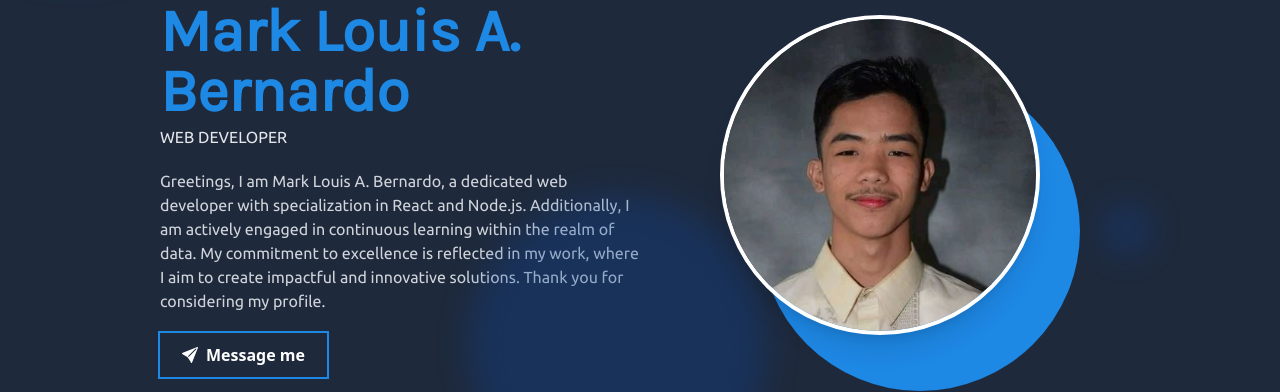
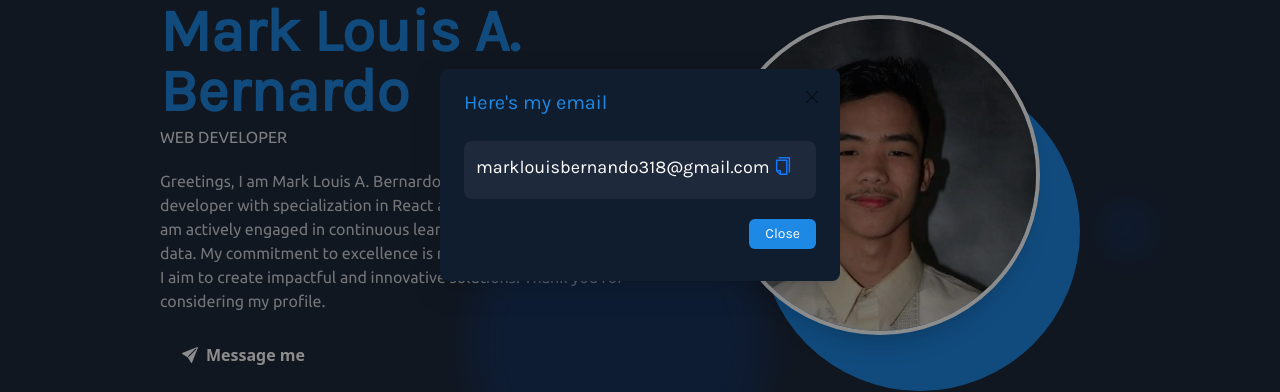
Before and after one commit to marklouisALTER/Markme-portfolio, a React (Vite) app in the folder frontend/: page / in a window 1280 px wide. Both pictures are taken after a click on the button "Message me". Shown: the part 225-617 px from the top of the page. Built offline with nearby package versions, Linux system fonts and the light colour scheme.

Commit message:
adding modal

```diff
--- a/frontend/src/Store/ActiveButton.tsx
+++ b/frontend/src/Store/ActiveButton.tsx
@@ -15,6 +15,11 @@ type activeSidebarBtnType = {
     setSidebarBtnActive: ()=> void,
 }
 
+type activeMailModalBtnType = {
+    isMailModalBtnActive: boolean,
+    setMailModalBtnActive: ()=> void,
+}
+
 export const useActiveListBtnStore = create<activeListBtnType>((set) => ({
     isListBtnActive: true,
     setListBtnActive: () => set((state) => ({isListBtnActive: !state.isListBtnActive}))
@@ -29,3 +34,8 @@ export const useActiveSidebarBtnStore = create<activeSidebarBtnType>((set) => ({
     isSidebarBtnActive: false,
     setSidebarBtnActive: () => set((state) => ({isSidebarBtnActive:!state.isSidebarBtnActive}))
 }))
+
+export const useActiveMailModalBtnStore = create<activeMailModalBtnType>((set) => ({
+    isMailModalBtnActive: false,
+    setMailModalBtnActive: () => set((state) => ({isMailModalBtnActive:!state.isMailModalBtnActive}))
+}))
--- /dev/null
+++ b/frontend/src/components/Modal/EmailModal.tsx
@@ -0,0 +1,48 @@
+import React from 'react'
+import { useActiveMailModalBtnStore } from '../../Store/ActiveButton';
+import { ConfigProvider, Modal } from 'antd';
+import { Typography } from 'antd';
+
+const { Paragraph, Text } = Typography;
+
+export const EmailModal:React.FC = () => {
+
+    const { setMailModalBtnActive, isMailModalBtnActive } = useActiveMailModalBtnStore();
+  return (
+    <ConfigProvider
+      theme={{
+        components: {
+          Modal: {
+            contentBg: '#101d2e'
+          },
+        },
+      }}
+    >
+      <Modal
+          centered={true}
+          open={isMailModalBtnActive}
+          // onCancel={}
+          cancelButtonProps={{hidden:true}}
+          okButtonProps={{hidden:true}}
+          width={400}
+
+      >
+        <h5 className='text-brand-primary font-karla text-xl'>Here's my email</h5>
+        <div className='w-full bg-slate-800 mt-6 flex items-center px-3 rounded-lg hover:bg-black/80 transition-all delay-50 ease-in-out'>
+        <Paragraph copyable={{ text: 'marklouisbernando318@gmail.com' }} className='mt-3 font-karla text-white text-lg'>marklouisbernando318@gmail.com</Paragraph>
+          {/* <p className='text-white font-karla text-lg'></p> */}
+        </div>
+          <div className='flex justify-end'>
+
+            <button
+              onClick={() => setMailModalBtnActive()}
+              className='mt-5 text-white hover:bg-brand-secondary font-karla bg-brand-primary px-4 py-1 rounded-md
+              transition-all delay-50 ease-in-out'
+            >
+              Close
+            </button>
+          </div>
+      </Modal>
+    </ConfigProvider>
+  )
+}
--- a/frontend/src/pages/Home.tsx
+++ b/frontend/src/pages/Home.tsx
@@ -1,13 +1,16 @@
 import { Image } from 'antd'
 import React from 'react'
 import profilePicture from '../assets/images/MarkmeFormal.jpeg'
+// import markme_profile from '../assets/images/markme-image.png'
 import { useThemeStore } from '../Store/ThemeManagement'
 import { BsFillSendFill } from "react-icons/bs";
+import { useActiveMailModalBtnStore } from '../Store/ActiveButton';
+import { EmailModal } from '../components/Modal/EmailModal';
 
 const Home:React.FC = () => {
 
     const isDark = useThemeStore(state => state.isDark)
-
+    const { setMailModalBtnActive, isMailModalBtnActive } = useActiveMailModalBtnStore();
   return (
     <section
       id="home"
@@ -34,6 +37,7 @@ const Home:React.FC = () => {
             </p>
             <div className='flex items-center justify-center lg:justify-start'>
               <button
+                onClick={() => setMailModalBtnActive()}
                 className={`relative overflow-hidden transition-all delay-50 ease-in-out focus:outline-none focus:ring-2 flex items-center gap-2
                 focus:ring-brand-primary px-5 py-2 border border-transparent font-semibold group
                 ${isDark ? 'bg-transparent border-2 border-l-transparent hover:border-l-brand-primary hover:bg-[#1a202c] text-white':
@@ -68,6 +72,9 @@ const Home:React.FC = () => {
       <div className='w-[100px] h-[100px] absolute bg-brand-secondary rounded-full top-[50px] right-[50%] blur-lg opacity-50'></div>
       <div className='w-[50px] h-[50px] absolute bg-brand-secondary rounded-full bottom-[40%] right-[10%] blur-lg opacity-30'></div>
       <div className='w-[300px] h-[300px] absolute bg-brand-secondary rounded-full bottom-[10%] right-[40%] blur-lg opacity-30'></div>
+      {
+        isMailModalBtnActive && <EmailModal />
+      }
     </section>
   )
 }
```
Also changed, not shown: frontend/src/assets/images/markme-image.png (added).
